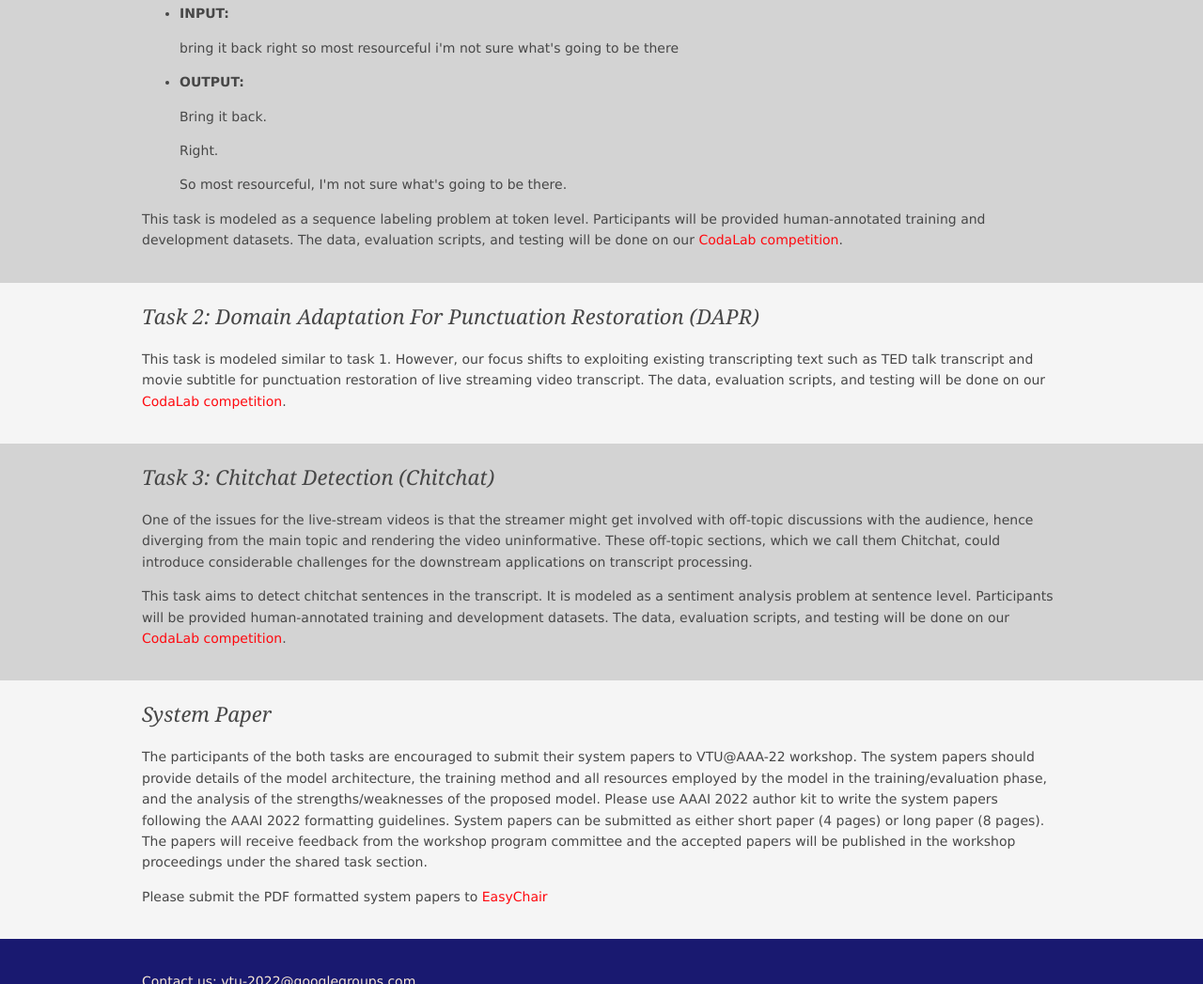
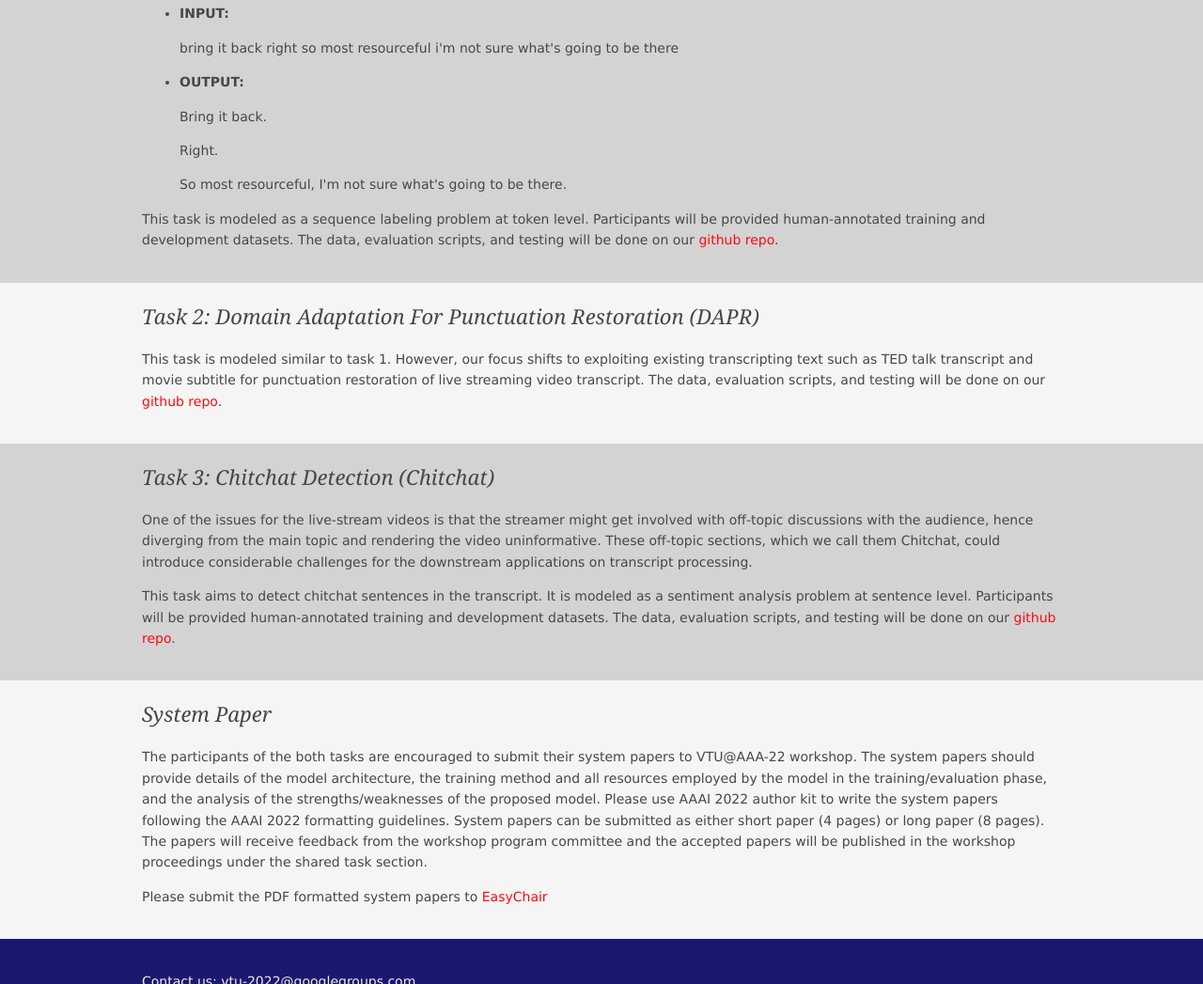
Before and after one commit to vtuworkshop/vtuworkshop.github.io, a plain HTML site: page 2022/shared_task.html in a window 1280 px wide. Shown: the part 981-2028 px from the top of the page at 94% size. Drawn offline with Linux system fonts and the light colour scheme.

Commit message:
Update shared task link

```diff
--- a/2022/shared_task.html
+++ b/2022/shared_task.html
@@ -74,7 +74,7 @@
         <p>
           This task is modeled as a sequence labeling problem at token level.
           Participants will be provided human-annotated training and development datasets.
-          The data, evaluation scripts, and testing will be done on our <a href="">CodaLab competition</a>.
+          The data, evaluation scripts, and testing will be done on our  <a href="https://github.com/vtuworkshop/shared_task_2022/tree/main/pr">github repo</a>.
         </p>
       </div>
     </section>
@@ -88,7 +88,7 @@
         <h6 class="heading">Task 2: Domain Adaptation for Punctuation Restoration (DAPR)</h6>
         <p>This task is modeled similar to task 1. However, our focus shifts to exploiting existing transcripting text
            such as TED talk transcript and movie subtitle for punctuation restoration of live streaming video transcript.
-           The data, evaluation scripts, and testing will be done on our <a href="">CodaLab competition</a>.
+           The data, evaluation scripts, and testing will be done on our  <a href="https://github.com/vtuworkshop/shared_task_2022/tree/main/dapr">github repo</a>.
         </p>
       </div>
     </section>
@@ -109,7 +109,7 @@
         <p>
           This task aims to detect chitchat sentences in the transcript. It is modeled as a sentiment analysis problem at sentence level.
           Participants will be provided human-annotated training and development datasets.
-          The data, evaluation scripts, and testing will be done on our <a href="">CodaLab competition</a>.
+          The data, evaluation scripts, and testing will be done on our <a href="https://github.com/vtuworkshop/shared_task_2022/tree/main/chitchat">github repo</a>.
         </p>
       </div>
     </section>
```
